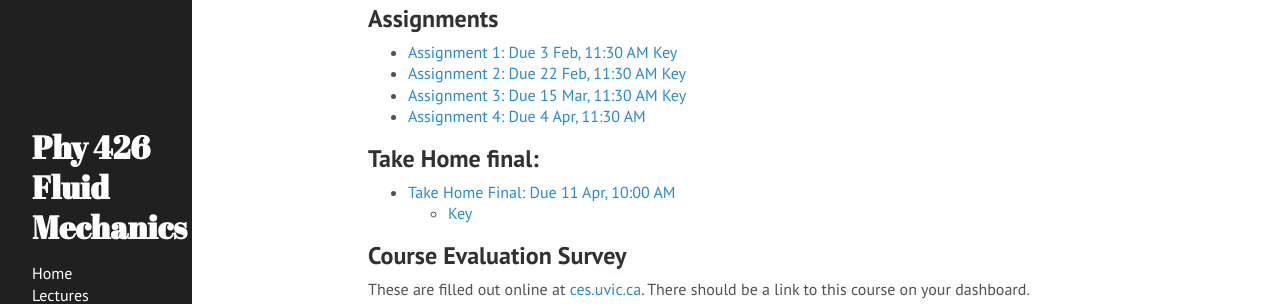
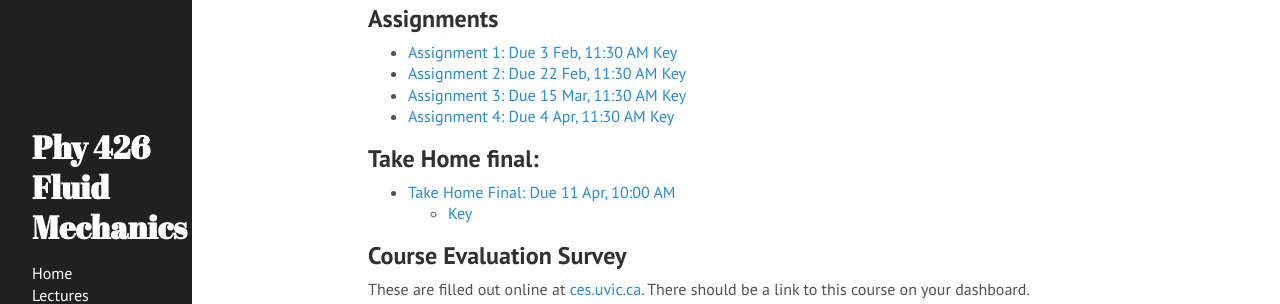
Before and after one commit to jklymak/Phy426, a Jekyll site: the page built from docs/index.md, in a window 1280 px wide and 900 px high, scrolled down 1087 px. Shown: the part 272-576 px from the top of the window. Built offline with Jekyll 4.4.1, drawn with Linux system fonts in a browser that asks for light colours.

```diff
--- a/docs/index.md
+++ b/docs/index.md
@@ -48,7 +48,7 @@
   - [Assignment 1: Due 3 Feb, 11:30 AM](./Assignments/Assignment1.pdf)    [Key](./Assignments/Assignment1Key.pdf)
   - [Assignment 2: Due 22 Feb, 11:30 AM](./Assignments/Assignment2.pdf)   [Key](./Assignments/Assignment2Key.pdf)
   - [Assignment 3: Due 15 Mar, 11:30 AM](./Assignments/Assignment3.pdf)    [Key](./Assignments/Assignment3Key.pdf)
-  - [Assignment 4: Due 4 Apr, 11:30 AM](./Assignments/Assignment4.pdf)
+  - [Assignment 4: Due 4 Apr, 11:30 AM](./Assignments/Assignment4.pdf)     [Key](./Assignments/Assignment4Foil.pdf)
 
 ## Take Home final:
 
```
